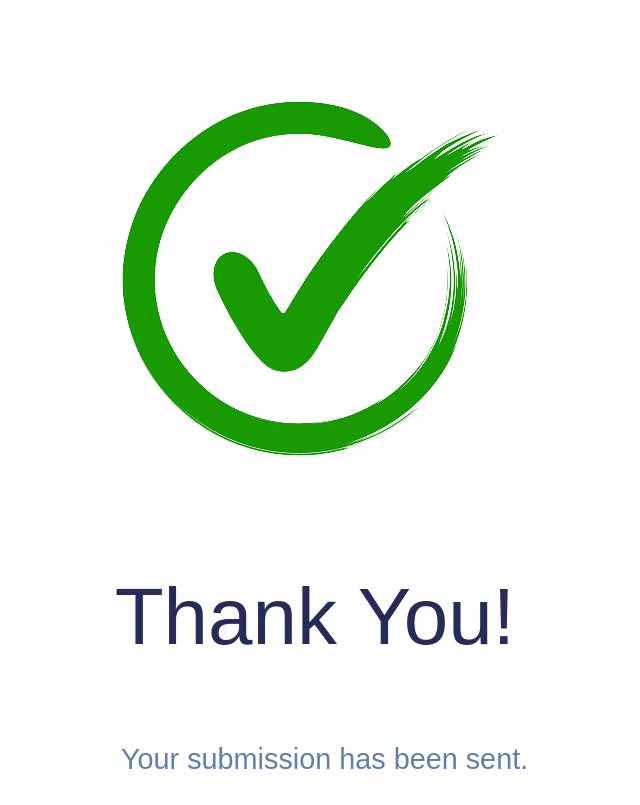
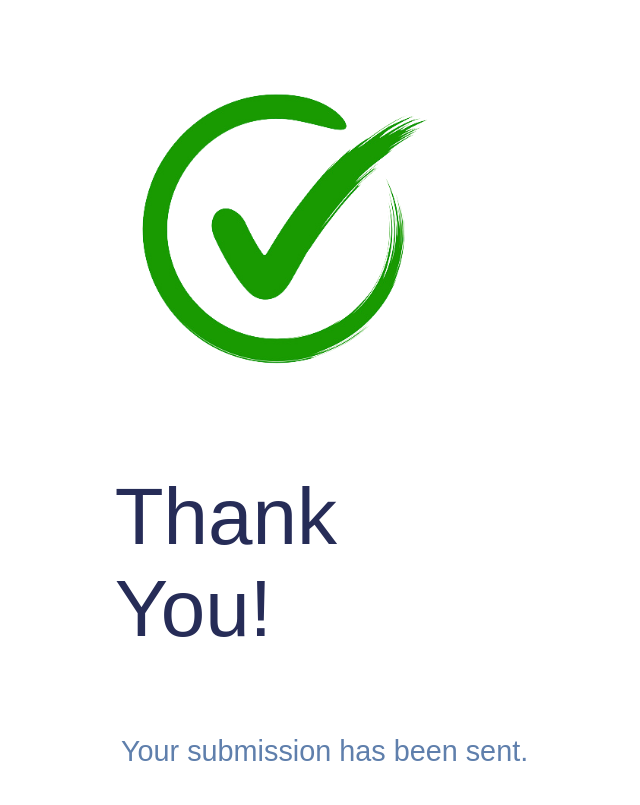
Before and after one commit to Kellbie/Praim-Homes-ContactUs-Page, a plain HTML site: page success.html in a window 1280 px wide. Shown: the whole page, without its empty margins (361-1001 px from the left). Drawn offline with Linux system fonts and the light colour scheme.

Commit message:
Add files via upload

```diff
--- a/success.html
+++ b/success.html
@@ -9,7 +9,7 @@
 <body>
     <style>
          .thick-image{
-        margin-left: 36%;
+        margin-left: 38%;
         margin-top: 5%;
     }
 
@@ -18,6 +18,8 @@
         font-size: 500%;
         font-family: Arial, Helvetica, sans-serif;
         color: #262c57;
+        width: 30%;
+        height: 10%;
     }
 
     .success-text-second{
@@ -26,9 +28,11 @@
         font-family: Arial, Helvetica, sans-serif;
         color: #5f7fac;
         margin-top: 1%;
+        width: 40%;
+        height: 10%;
     }
     </style>
-    <img src="thick-image.png" class="thick-image">
+    <img src="thick-image.png" class="thick-image" height="100%" width="25%">
     <p class="success-text-first">Thank You!</p>
     <p class="success-text-second">Your submission has been sent.</p>
 </body>
```
